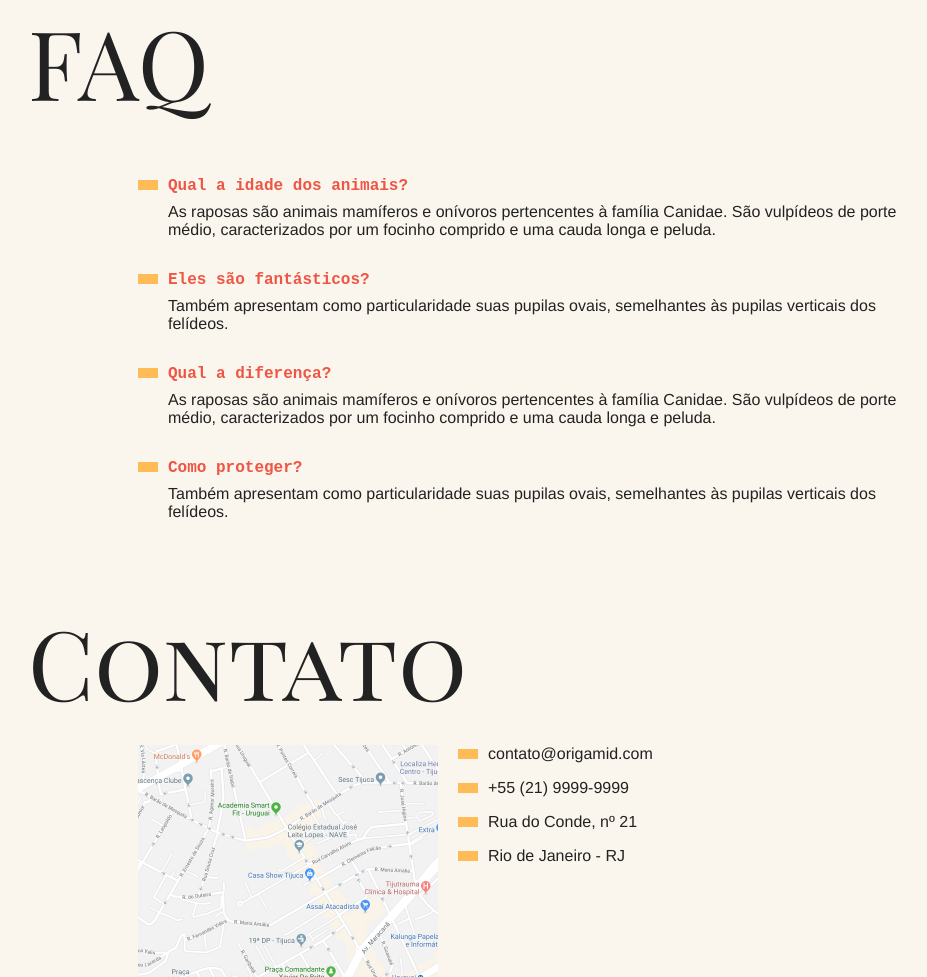
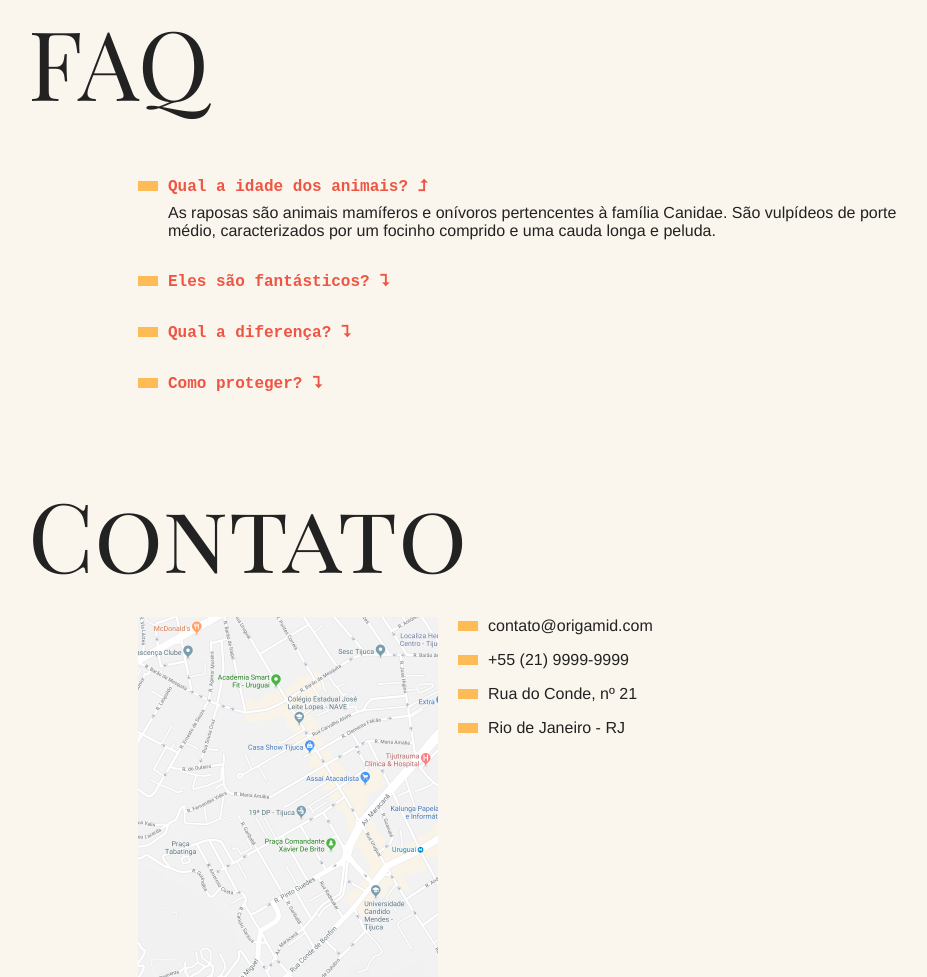
Before and after one commit to Tiago-devop/cool-animals, a plain HTML site: page index.html in a window 1280 px wide. Shown: the part 799-1776 px from the top of the page, without its empty margins (162-1089 px from the left). Drawn offline with Linux system fonts and the light colour scheme.

Commit message:
feat: accordion list

```diff
--- a/css/style.css
+++ b/css/style.css
@@ -229,7 +229,7 @@ body {
 
 .js .js-tabcontent section.ativo {
   display: block !important;
-  animation: show .5s forwards;
+  animation: show 0.5s forwards;
 }
 
 @keyframes show {
@@ -242,3 +242,35 @@ body {
     transform: translate3d(0, 0, 0);
   }
 }
+
+.js .js-accordion dd {
+  display: none;
+}
+
+.js-accordion dt:hover {
+  cursor: pointer;
+}
+
+.js-accordion dt::after {
+  content: '⮧';
+  margin-left: 10px;
+}
+
+.js-accordion dt.ativo::after {
+  content: '⮥';
+}
+
+.js-accordion dd.ativo {
+  display: block;
+  animation: slideDown .5s forwards;
+}
+
+@keyframes slideDown {
+  from {
+    opacity: 0;
+    max-height: 0;
+  } to {
+    opacity: 1;
+    max-height: 200px;
+  }
+}
--- a/index.html
+++ b/index.html
@@ -177,7 +177,7 @@
 
     <section class="grid-section faq" id="faq">
       <h1 class="titulo">FAQ</h1>
-      <dl class="faq-lista">
+      <dl class="faq-lista js-accordion">
         <dt>Qual a idade dos animais?</dt>
         <dd>
           As raposas são animais mamíferos e onívoros pertencentes à família
--- a/script.js
+++ b/script.js
@@ -1,3 +1,4 @@
+const initTabNav = () => {
   const tabMenu = document.querySelectorAll(".js-tabmenu li");
   const tabContent = document.querySelectorAll(".js-tabcontent section");
   tabContent[0].classList.add("ativo");
@@ -14,3 +15,24 @@ if (tabMenu.length && tabContent.length) {
       itemMenu.addEventListener("click", () => activeTab(index));
     });
   }
+};
+initTabNav();
+
+const initAccordion = () => {
+  const accordionList = document.querySelectorAll(".js-accordion dt");
+  const activeClass = "ativo";
+
+  if (accordionList.length) {
+    accordionList[0].classList.add(activeClass);
+    accordionList[0].nextElementSibling.classList.add(activeClass);
+
+    const activeAccordion = (event) => {
+      event.currentTarget.classList.toggle(activeClass);
+      event.currentTarget.nextElementSibling.classList.toggle(activeClass);
+    };
+    accordionList.forEach((item) =>
+      item.addEventListener("click", activeAccordion)
+    );
+  }
+};
+initAccordion();
```
Lines whose indentation alone changed are shown as unchanged.
